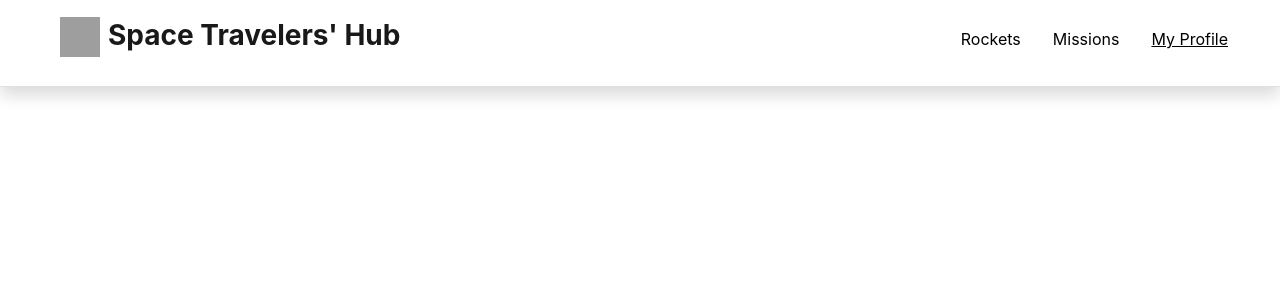
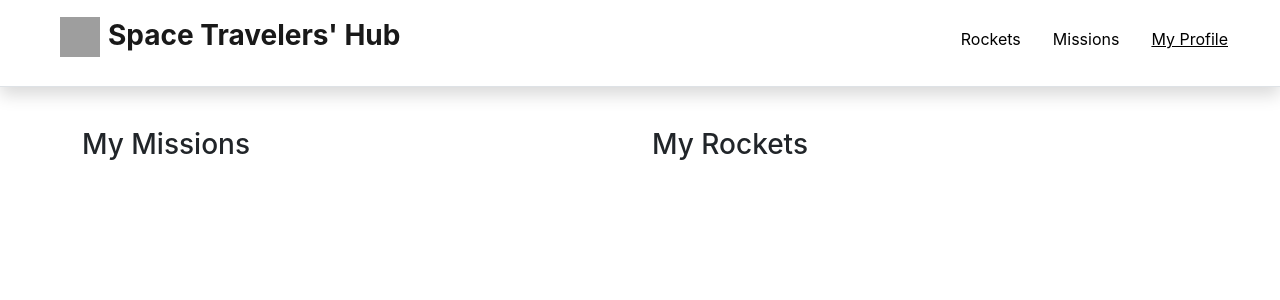
Before and after one commit to vechicin/spacehub, a React (Create React App) app: page /my-profile in a window 1280 px wide. Shown: the top 300 px of the page. Built offline with nearby package versions, Linux system fonts and the light colour scheme; grey boxes are pictures that could not be loaded.

Commit message:
Add margin to My Profile page

```diff
--- a/src/components/MyProfile.jsx
+++ b/src/components/MyProfile.jsx
@@ -6,7 +6,7 @@
   const rockets = useSelector((state) => state.rockets.rockets);
 
   return (
-    <div className="container">
+    <div className="myprofile-container">
       <div className="row">
         <div className="col">
           <h3>My Missions</h3>
--- a/src/index.css
+++ b/src/index.css
@@ -83,3 +83,7 @@
   margin-top: 1.5rem;
   margin-bottom: 1.5rem;
 }
+
+.myprofile-container {
+  margin-top: 8rem;
+}
```
